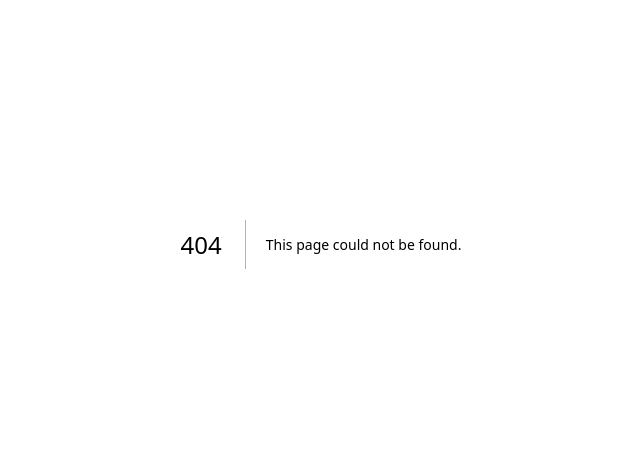
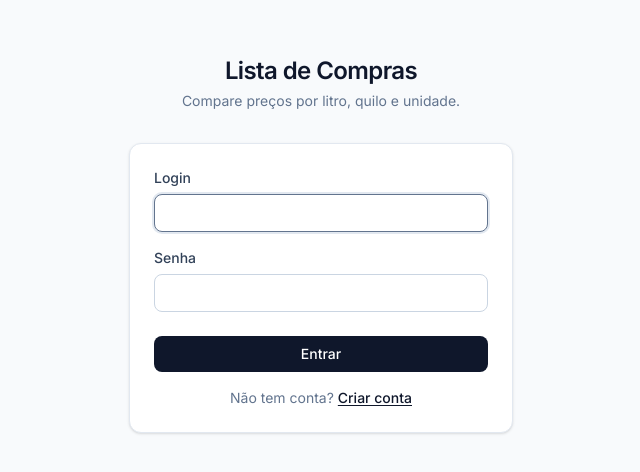
Before and after one commit to RafaSport/lista_compras_one, a Next.js app: page /entrar in a window 1280 px wide. Before the commit this address had no page. Shown: the part 156-628 px from the top of the page, without its empty margins (319-959 px from the left). Built offline with nearby package versions, Linux system fonts and the light colour scheme.

Commit message:
feat: adiciona pagina de login

```diff
--- /dev/null
+++ b/src/app/(publico)/entrar/page.tsx
@@ -0,0 +1,102 @@
+"use client";
+
+import { useState } from "react";
+import { useRouter, useSearchParams } from "next/navigation";
+import { useForm } from "react-hook-form";
+import { zodResolver } from "@hookform/resolvers/zod";
+import { signIn } from "next-auth/react";
+import { z } from "zod";
+import { Campo } from "@/componentes/formulario/campo";
+
+// Schema do formulário de login. Separado do schema do servidor porque aqui
+// só precisamos garantir que os campos não estão vazios.
+const esquemaLogin = z.object({
+  login: z.string().trim().min(1, "Informe o login."),
+  senha: z.string().min(1, "Informe a senha."),
+});
+
+type DadosLogin = z.infer<typeof esquemaLogin>;
+
+export default function PaginaEntrar() {
+  const router = useRouter();
+  const parametros = useSearchParams();
+  const [erroGeral, setErroGeral] = useState<string | null>(null);
+
+  // Para onde voltar depois do login. O proxy manda ?destino=/compras
+  const destino = parametros.get("destino") ?? "/";
+
+  const {
+    register,
+    handleSubmit,
+    formState: { errors, isSubmitting },
+  } = useForm<DadosLogin>({
+    resolver: zodResolver(esquemaLogin),
+    defaultValues: { login: "", senha: "" },
+  });
+
+  async function aoEnviar(dados: DadosLogin) {
+    setErroGeral(null);
+
+    const resultado = await signIn("credentials", {
+      login: dados.login,
+      senha: dados.senha,
+      redirect: false,
+    });
+
+    // signIn devolve erro em vez de lançar exceção
+    if (resultado?.error) {
+      setErroGeral("Login ou senha inválidos.");
+      return;
+    }
+
+    router.push(destino);
+    router.refresh();
+  }
+
+  return (
+    <form
+      onSubmit={handleSubmit(aoEnviar)}
+      className="flex flex-col gap-4 rounded-xl border border-slate-200 bg-white p-6 shadow-sm dark:border-slate-800 dark:bg-slate-900"
+    >
+      <Campo
+        rotulo="Login"
+        autoComplete="username"
+        autoFocus
+        erro={errors.login?.message}
+        {...register("login")}
+      />
+
+      <Campo
+        rotulo="Senha"
+        type="password"
+        autoComplete="current-password"
+        erro={errors.senha?.message}
+        {...register("senha")}
+      />
+
+      {erroGeral && (
+        <p role="alert" className="text-sm text-red-600 dark:text-red-400">
+          {erroGeral}
+        </p>
+      )}
+
+      <button
+        type="submit"
+        disabled={isSubmitting}
+        className="mt-2 rounded-lg bg-slate-900 px-4 py-2 text-sm font-medium text-white transition hover:bg-slate-800 disabled:cursor-not-allowed disabled:opacity-60 dark:bg-slate-100 dark:text-slate-900 dark:hover:bg-white"
+      >
+        {isSubmitting ? "Entrando..." : "Entrar"}
+      </button>
+
+      <p className="text-center text-sm text-slate-500 dark:text-slate-400">
+        Não tem conta?{" "}
+        <a
+          href="/cadastro"
+          className="font-medium text-slate-900 underline underline-offset-2 dark:text-slate-100"
+        >
+          Criar conta
+        </a>
+      </p>
+    </form>
+  );
+}
```
